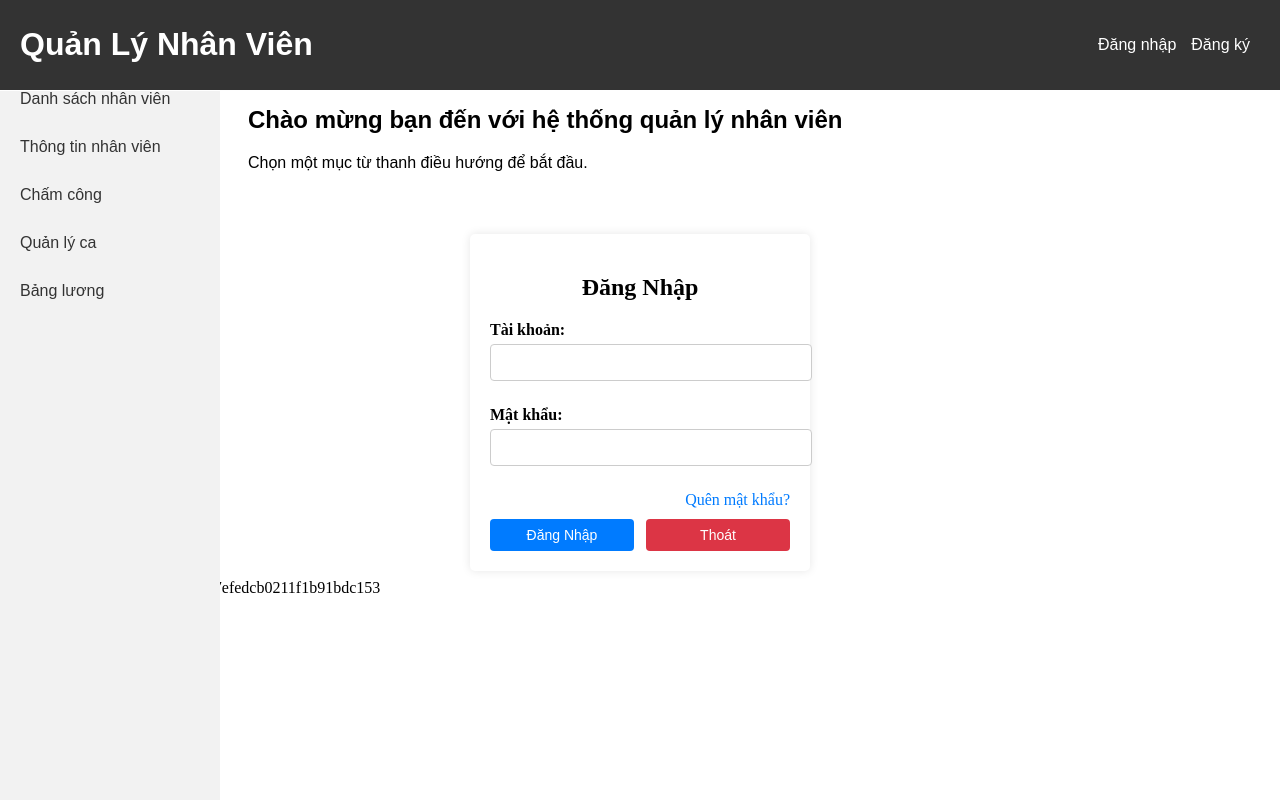
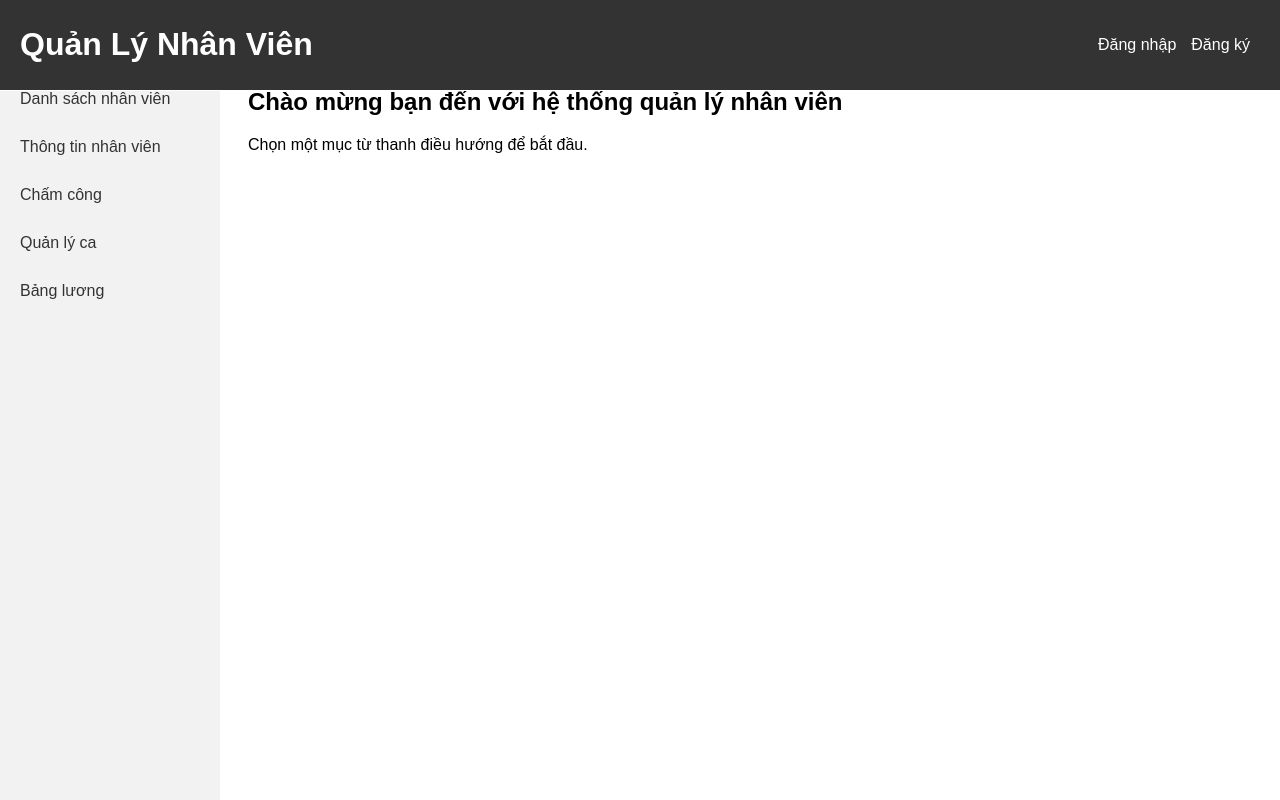
Before and after one commit to lehuuthienphuc/quanlynhansu, an Angular app in the folder qlns/: page / in a window 1280 px wide. Built offline with nearby package versions, Linux system fonts and the light colour scheme.

Commit message:
Update app.component.html

```diff
--- a/qlns/src/app/app.component.html
+++ b/qlns/src/app/app.component.html
@@ -1,7 +1,4 @@
 <!-- <app-employee-management></app-employee-management> -->
-<<<<<<< HEAD
+
 <!-- <app-login></app-login> -->
 <router-outlet></router-outlet>
-=======
-<app-login></app-login>
->>>>>>> acadbbbcb204a2412c7efedcb0211f1b91bdc153
```
